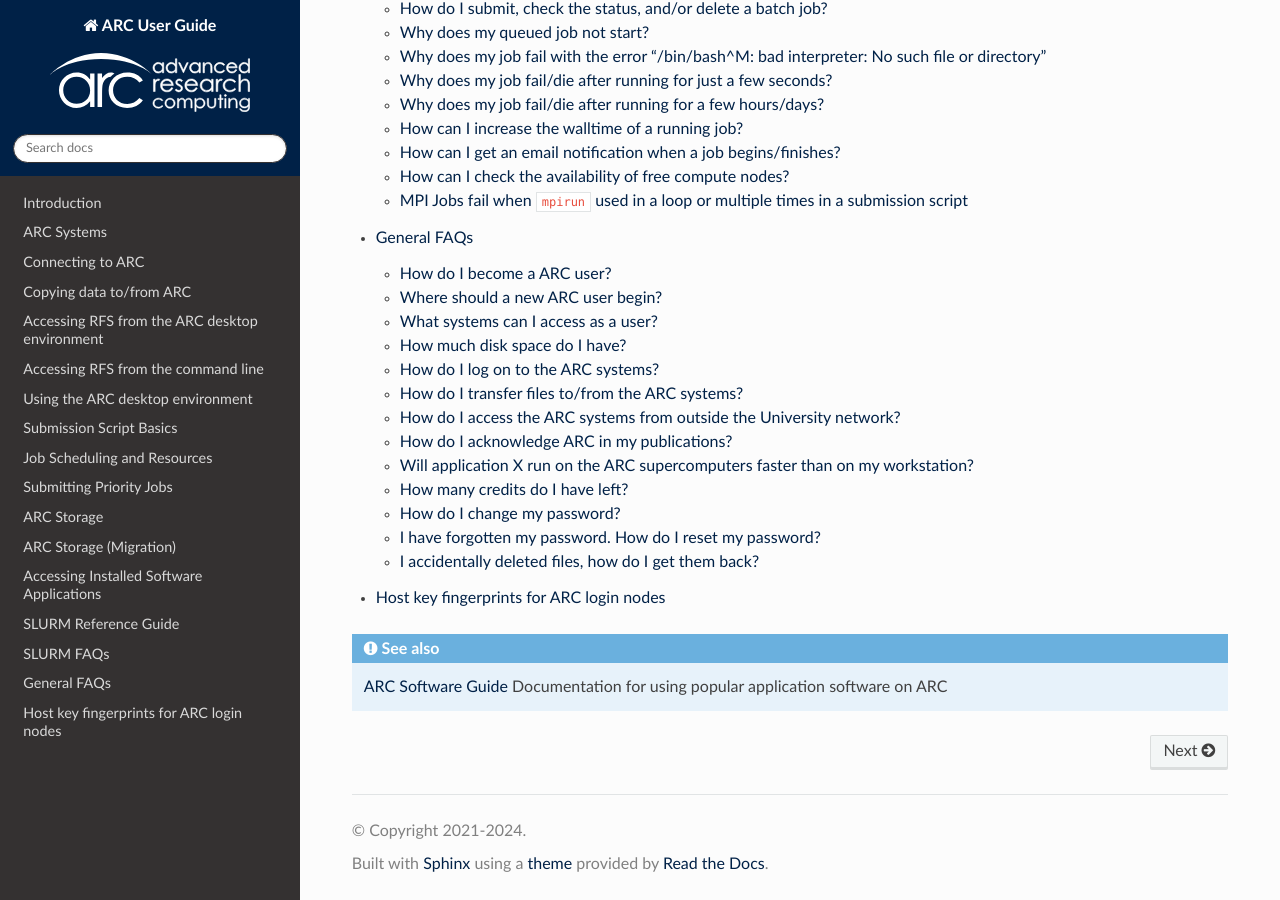
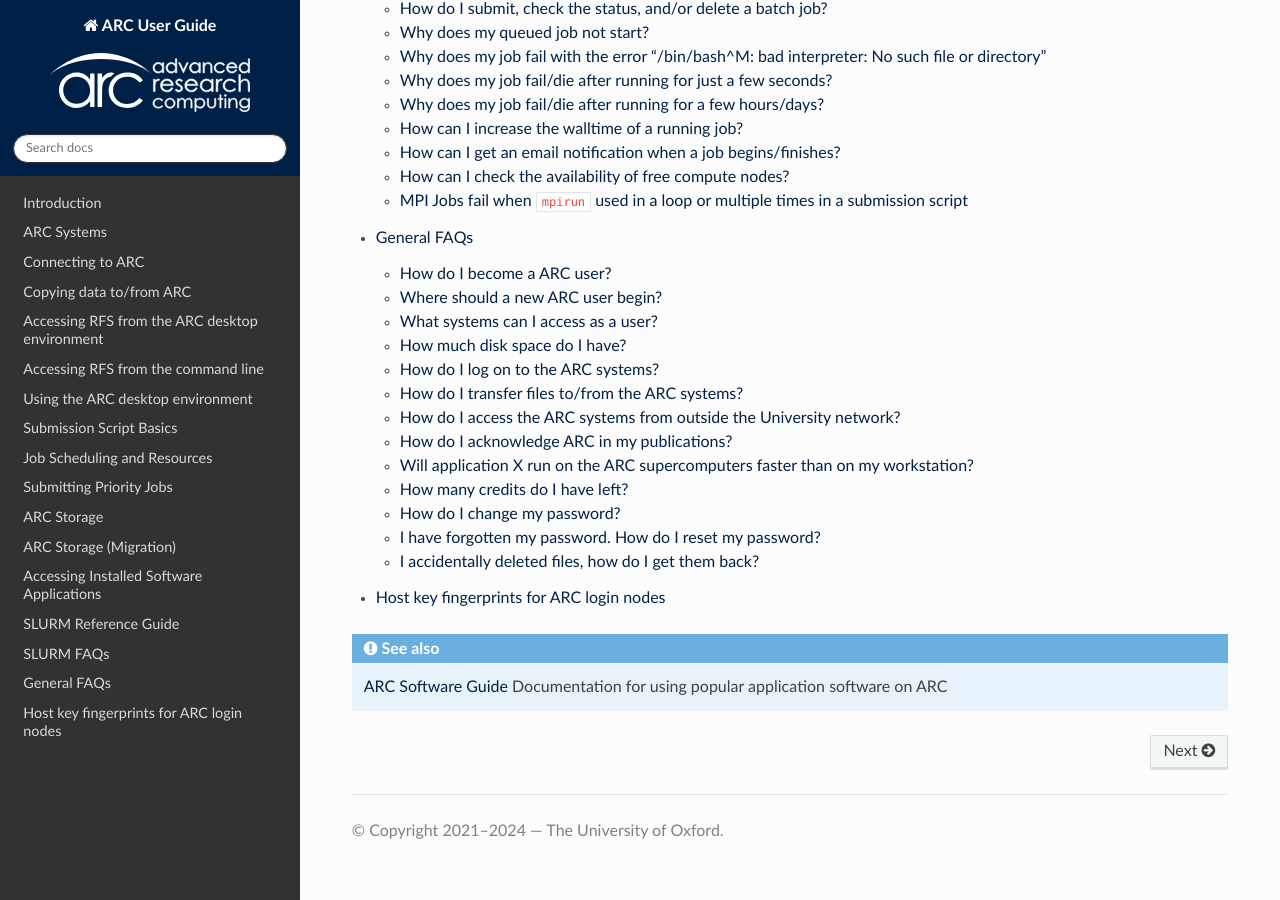
Before and after one commit to tina-friedrich/arc-user-guide, a Sphinx documentation site: the page built from docs/source/index.rst, in a window 1280 px wide and 900 px high, scrolled down 2252 px. Built offline with Sphinx 7.4.7 and the Read the Docs theme 3.1.0, drawn with Linux system fonts in a browser that asks for light colours.

Commit message:
Update sphinx and theme, remove version & lang selector
Signed-off-by: Gregory J. L. Tourte <greg.tourte@gmail.com>

```diff
--- a/docs/source/conf.py
+++ b/docs/source/conf.py
@@ -3,11 +3,11 @@
 # -- Project information
 
 project = 'ARC User Guide'
-copyright = '2021-2024'
-author = 'ARC Team'
+copyright = u'2021–2024 — The University of Oxford'
+author = 'The ARC Team'
 
-release = '0.1'
-version = '0.1.0'
+release = ''
+version = ''
 
 # -- General configuration
 
@@ -33,15 +33,13 @@
 # -- Options for HTML output
 
 html_theme = 'sphinx_rtd_theme'
+html_theme_options = {
+    'version_selector': False,
+    'language_selector': False,
+}
 
-# -- Options for EPUB output
-epub_show_urls = 'footnote'
+# -- ARC Customisations
 
-
-# Add any paths that contain custom static files (such as style sheets) here,
-# relative to this directory. They are copied after the builtin static files,
-# so a file named "default.css" will overwrite the builtin "default.css".
-#html_static_path = ['_static']
 html_logo = 'images/arc_logo-wide-white.svg'
 
 # -- Add ARC theme overrides...
@@ -51,5 +49,8 @@
     'css/arc_theme.css',
 ]
 
-#def setup(app):
-#    app.add_css_file('arc_theme.css')
+#html_show_copyright = False
+html_show_sphinx = False
+
+# -- Options for EPUB output
+epub_show_urls = 'footnote'
--- a/docs/source/requirements.txt
+++ b/docs/source/requirements.txt
@@ -1,4 +1,4 @@
 # Defining the exact version will make sure things don't break
-sphinx==5.3.0
-sphinx_rtd_theme==1.1.1
+sphinx==8.1.3
+sphinx_rtd_theme==3.0.2
 readthedocs-sphinx-search==0.1.1
```
